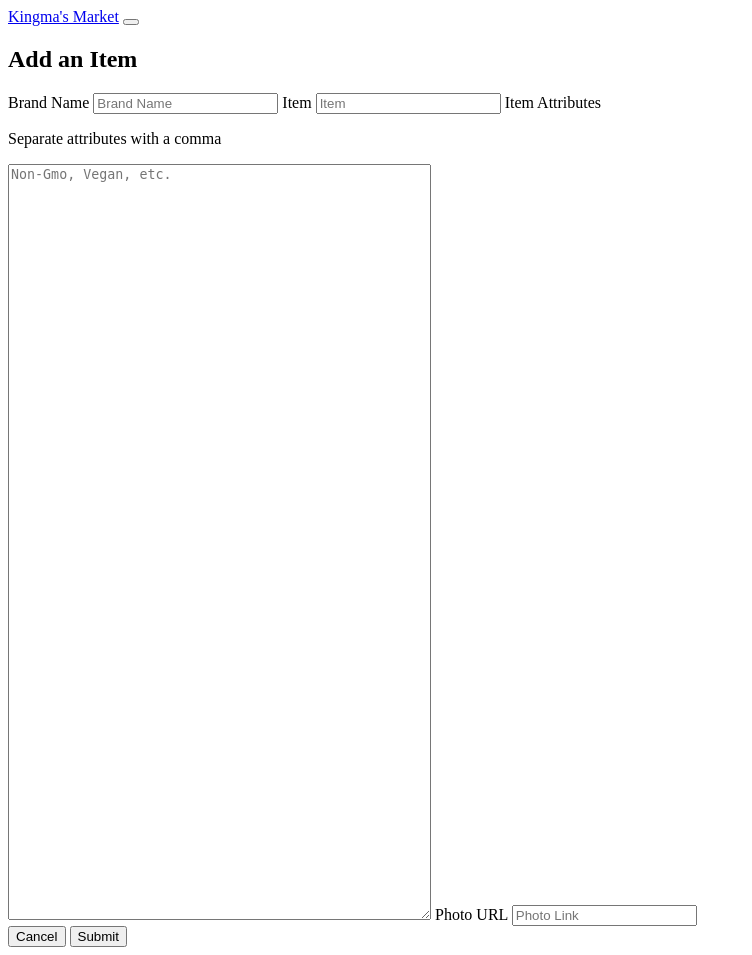
After one commit to jwitherell24/kingmas-app, a Flask app: template templates/additem.html in a window 1280 px wide. The commit adds this page. Shown: the whole page, without its empty margins (0-752 px from the left). Run offline with Flask 2, Linux system fonts and the light colour scheme; the template is opened without the code that fills it, so the values that code supplies are empty.

Commit message:
Added additem.html

```diff
--- a/app.py
+++ b/app.py
@@ -6,6 +6,7 @@ from models import db, Item, app
 @app.route("/")
 def index():
     items = Item.query.all()
+    return render_template("index.html", items=items)
 
 
 if __name__ == "__main__":
--- /dev/null
+++ b/templates/additem.html
@@ -0,0 +1,27 @@
+{% extends "layout.html" %}
+
+{% block button %}
+{% endblock %}
+
+{% block content %}
+    <section class="header">
+        <h2>Add an Item</h2>
+    </section>
+    <section id="form">
+        <form action="{{ url_for('add_project') }}" method="POST">
+            <label for="brand">Brand Name</label>
+            <input id="brand" name="brand" type="text" placeholder="Brand Name" required>
+            <label for="item">Item</label>
+            <input id="item" name="item" type="text" placeholder="Item" required>
+            <label for="attributes">Item Attributes</label>
+            <p>Separate attributes with a comma</p>
+            <textarea id="attributes" name="attributes" cols="50" rows="50" placeholder="Non-Gmo, Vegan, etc." required></textarea>
+            <label for="url">Photo URL</label>
+            <input id="url" name="url" type="text" placeholder="Photo Link" required>
+            <div>
+                <button type="reset">Cancel</button>
+                <button type="submit">Submit</button>
+            </div>
+        </form>
+    </section>
+{% endblock %}
--- a/templates/index.html
+++ b/templates/index.html
@@ -8,4 +8,4 @@
         <h1>Kingma's Market</h1>
         <p>"Local Market, Local Flavor Serving Grand Rapids Michigan"</p>
     </section>
-{% enblock %}
+{% endblock %}
```
Also changed, not shown: instance/kingmas_inventory.db (added), models.py (line endings or trailing spaces), templates/layout.html (line endings or trailing spaces).
